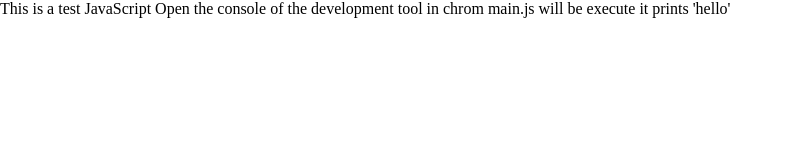
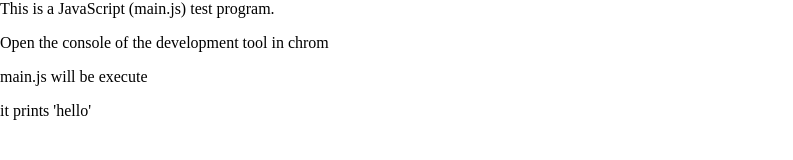
Before and after one commit to amitmason/amitmason.github.io, a plain HTML site: page index.html in a window 1280 px wide. Shown: the whole page, without its empty margins (0-793 px from the left). Drawn offline with Linux system fonts and the light colour scheme.

Commit message:
Update index.html

```diff
--- a/index.html
+++ b/index.html
@@ -24,10 +24,10 @@
     </style>
 </head>
 <body>
-	This is a test JavaScript
-	Open the console of the development tool in chrom
-        main.js will be execute
-	it prints 'hello'
+	This is a JavaScript (main.js) test program.<p>
+	Open the console of the development tool in chrom<p>
+        main.js will be execute<p>
+	it prints 'hello'<p>
    	 <canvas id="mybaby"></canvas>
 	<script>
 
```
